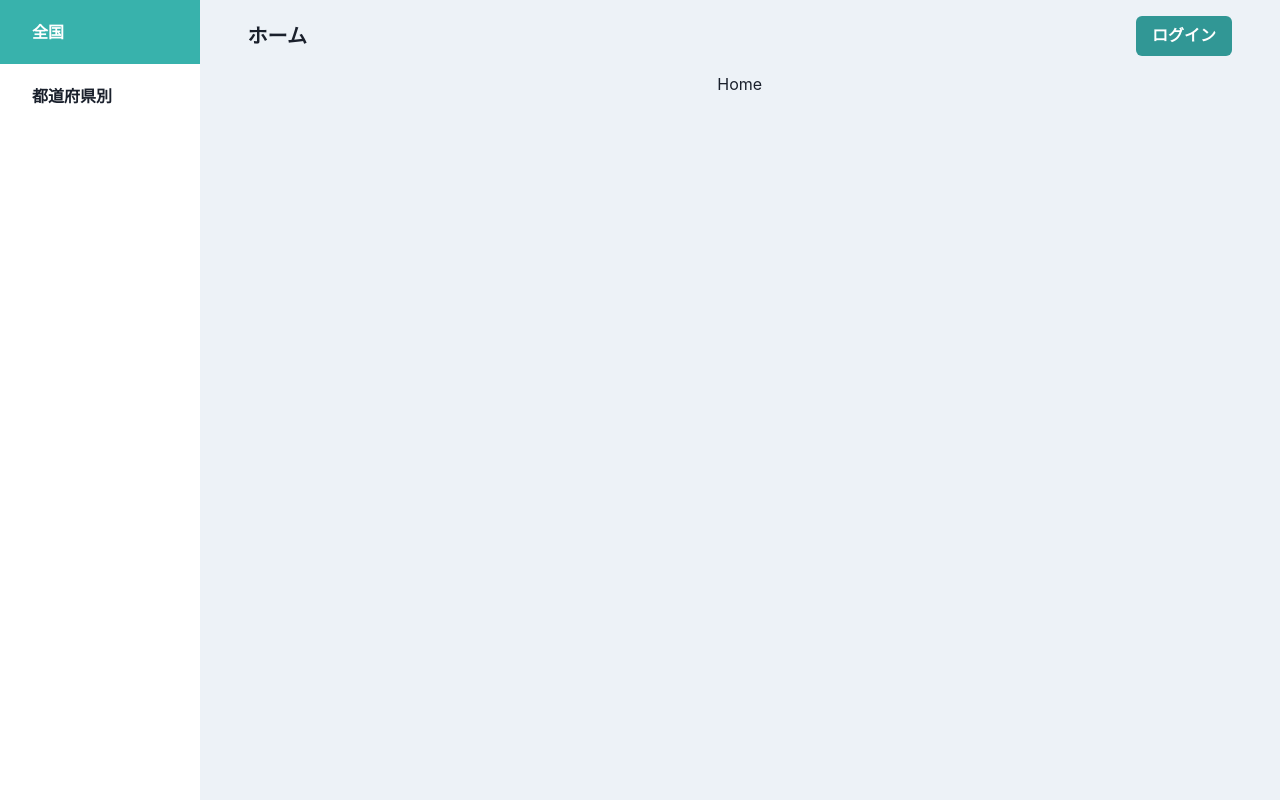
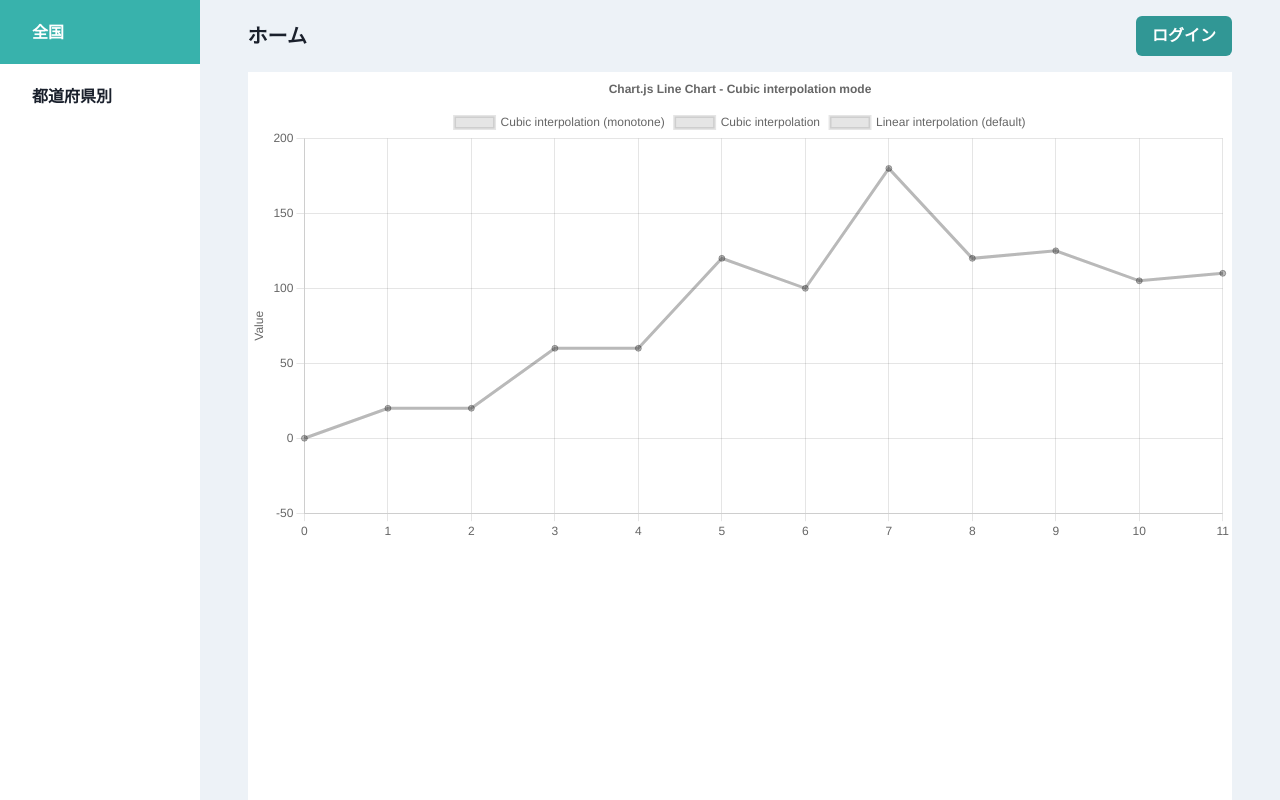
Before and after one commit to Natsuki7777/CovidDashBoard, a Next.js app: page /home in a window 1280 px wide. Built offline with nearby package versions, Linux system fonts and the light colour scheme.

Commit message:
Chart.jsのInitialize

```diff
--- a/package.json
+++ b/package.json
@@ -26,12 +26,14 @@
     "@types/react": "17.0.39",
     "@typescript-eslint/eslint-plugin": "^5.14.0",
     "@typescript-eslint/parser": "^5.14.0",
+    "chart.js": "^3.0.0",
     "eslint": "8.10.0",
     "eslint-config-next": "12.1.0",
     "eslint-config-prettier": "^8.5.0",
     "eslint-plugin-import": "^2.25.4",
     "eslint-plugin-unused-imports": "^2.0.0",
     "prettier": "^2.5.1",
+    "react-chartjs-2": "^4.0.1",
     "typescript": "4.6.2"
   }
 }
--- /dev/null
+++ b/src/components/charttest.tsx
@@ -0,0 +1,70 @@
+import { Box } from '@chakra-ui/react';
+import 'chart.js/auto';
+import { useRef } from 'react';
+import { Chart } from 'react-chartjs-2';
+
+const ChartTest = () => {
+  const DATA_COUNT = 12;
+  const labels: string[] = [];
+  for (let i = 0; i < DATA_COUNT; ++i) {
+    labels.push(i.toString());
+  }
+  const datapoints = [0, 20, 20, 60, 60, 120, 100, 180, 120, 125, 105, 110, 170];
+  const data = {
+    labels: labels,
+    datasets: [
+      {
+        label: 'Cubic interpolation (monotone)',
+        data: datapoints,
+      },
+      {
+        label: 'Cubic interpolation',
+        data: datapoints,
+      },
+      {
+        label: 'Linear interpolation (default)',
+        data: datapoints,
+      },
+    ],
+  };
+
+  const options = {
+    responsive: true,
+    plugins: {
+      title: {
+        display: true,
+        text: 'Chart.js Line Chart - Cubic interpolation mode',
+      },
+    },
+    interaction: {
+      intersect: false,
+    },
+    scales: {
+      x: {
+        display: true,
+        title: {
+          display: true,
+        },
+      },
+      y: {
+        display: true,
+        title: {
+          display: true,
+          text: 'Value',
+        },
+        suggestedMin: -10,
+        suggestedMax: 200,
+      },
+    },
+  };
+
+  const chartRef = useRef(null);
+
+  return (
+    <Box w="full" h="full" bg="white">
+      <Chart ref={chartRef} type="line" data={data} options={options} />
+    </Box>
+  );
+};
+
+export default ChartTest;
--- a/src/components/drawer.tsx
+++ b/src/components/drawer.tsx
@@ -2,6 +2,7 @@ import { Flex } from '@chakra-ui/react';
 import Link from 'next/link';
 
 // TODO: 都道府県のリンクの良い名前が思いつかないので、testにしといた
+// TODO: 選択されたらselectedをtrueにする
 // TODO: あとはデザインをいじるだけ
 
 const Drawer = () => {
--- a/src/pages/home.tsx
+++ b/src/pages/home.tsx
@@ -1,10 +1,11 @@
 import { Center } from '@chakra-ui/react';
 import { NextPage } from 'next';
+import ChartTest from 'src/components/charttest';
 
 const Home: NextPage = () => {
   return (
     <Center w="full" h="full">
-      Home
+      <ChartTest />
     </Center>
   );
 };
--- a/src/pages/index.tsx
+++ b/src/pages/index.tsx
@@ -3,7 +3,7 @@ import { NextPage } from 'next';
 
 const Home: NextPage = () => {
   return (
-    <Center w="full" h="full">
+    <Center w="full" h="100vh">
       Center
     </Center>
   );
--- a/src/pages/layout.tsx
+++ b/src/pages/layout.tsx
@@ -8,7 +8,7 @@ const Layout = ({ children }: { children: any }) => {
       <Drawer />
       <Flex direction="column" w="full" h="100vh" px={12}>
         <Header />
-        <Flex>{children}</Flex>
+        {children}
       </Flex>
     </Flex>
   );
--- a/src/pages/test.tsx
+++ b/src/pages/test.tsx
@@ -1,7 +1,7 @@
 import { Center } from '@chakra-ui/react';
 import { NextPage } from 'next';
 
-const Home: NextPage = () => {
+const Test: NextPage = () => {
   return (
     <Center w="full" h="full">
       test
@@ -9,4 +9,4 @@ const Home: NextPage = () => {
   );
 };
 
-export default Home;
+export default Test;
```
Also changed, not shown: 2 other files (tests, documents, lock files or other folders).
